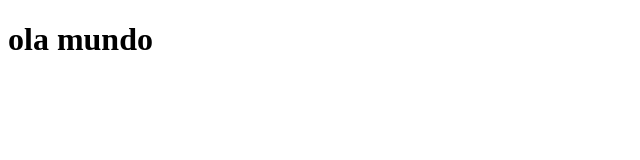
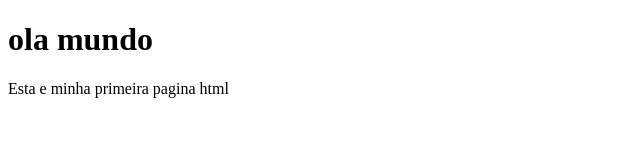
Before and after one commit to Claudineicoimbra/devaria-SQL, a plain HTML site: page index.html in a window 1280 px wide. Shown: the whole page, without its empty margins (0-640 px from the left). Drawn offline with Linux system fonts and the light colour scheme.

Commit message:
teste modificado

```diff
--- a/index.html
+++ b/index.html
@@ -7,6 +7,6 @@
 </head>
 <body>
     <h1>ola mundo</h1>
-
+    <p>Esta e minha primeira pagina html</p>
 </body>
 </html>
```
